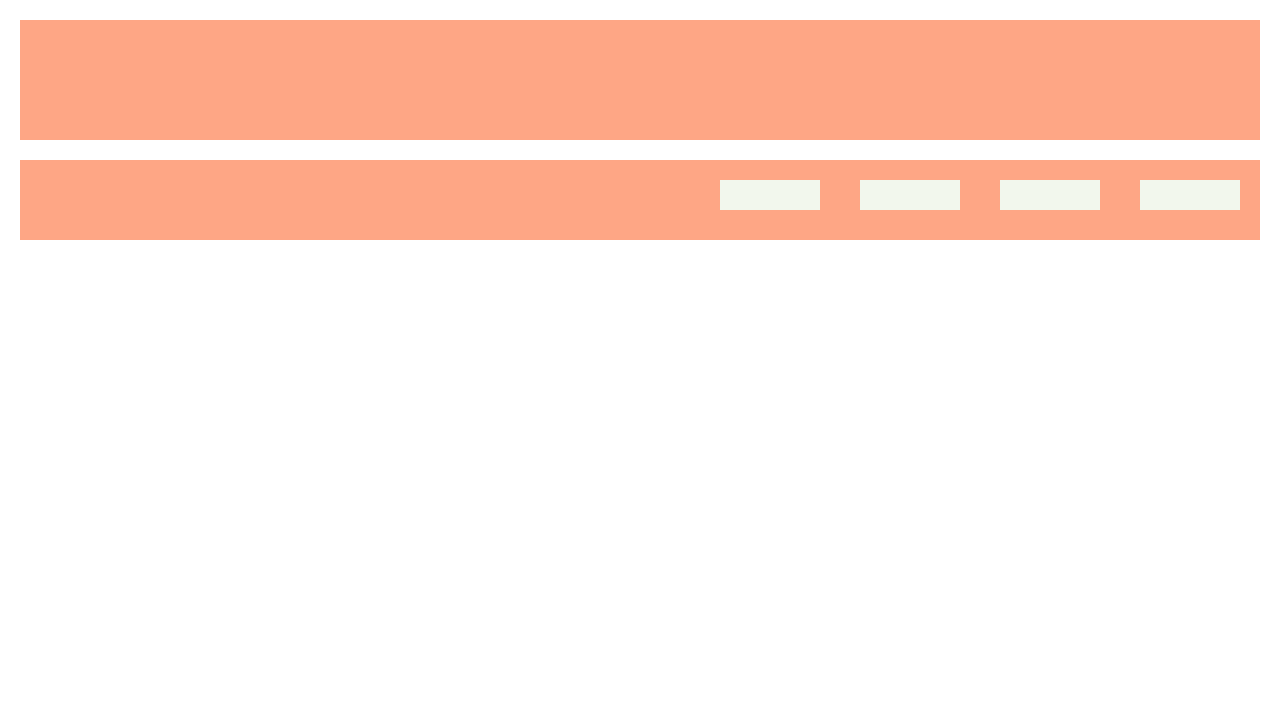
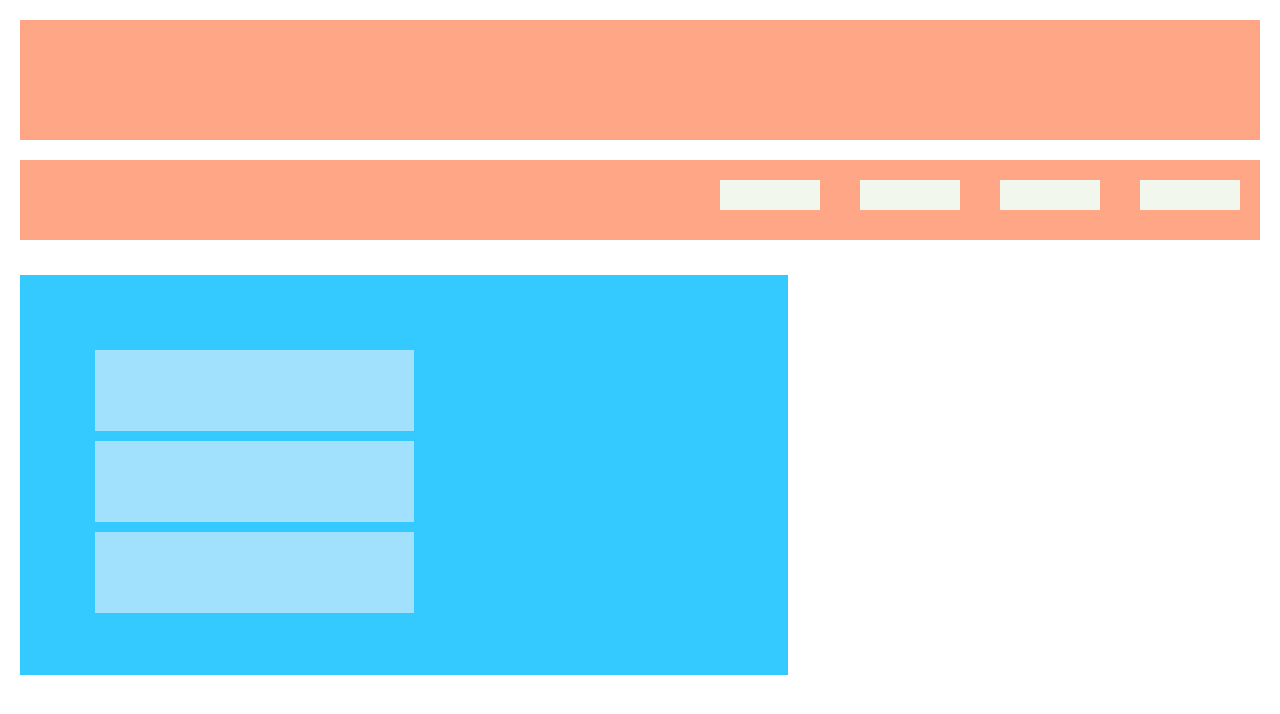
Before and after one commit to gkusumbe7/cssassg-2.github.io, a plain HTML site: page index.html in a window 1280 px wide. Drawn offline with Linux system fonts and the light colour scheme.

Commit message:
added code

```diff
--- a/index.html
+++ b/index.html
@@ -19,16 +19,20 @@
         <div class="link"></div>
     </div>
 
-    <article>
-        <section></section>
-        <section></section>
-        <section></section>
-    </article>
+    <div class="article-aside">
 
-    <aside>
-        <section></section>
-        <section></section>
-    </aside>
+        <article>
+            <section class="article-section"></section>
+            <section class="article-section"></section>
+            <section class="article-section"></section>
+        </article>
+
+        <aside>
+            <section class="aside-section"></section>
+            <section class="aside-section"></section>
+        </aside>
+
+    </div>
 
     <footer>
 
--- a/style.css
+++ b/style.css
@@ -31,3 +31,22 @@ header{
     height: 30px;
     width: 100px;
 }
+
+.article-aside{
+    display: flex;
+}
+
+article{
+    padding: 65px;
+    margin: 15px 20px 5px 20px;
+    height: 400px;
+    width: 60%;
+    background-color: rgb(52,201,255);
+}
+
+.article-section{
+    background-color: rgb(162,225,253);
+    margin: 10px;
+    height: 30%;
+    width: 50%;
+}
```
